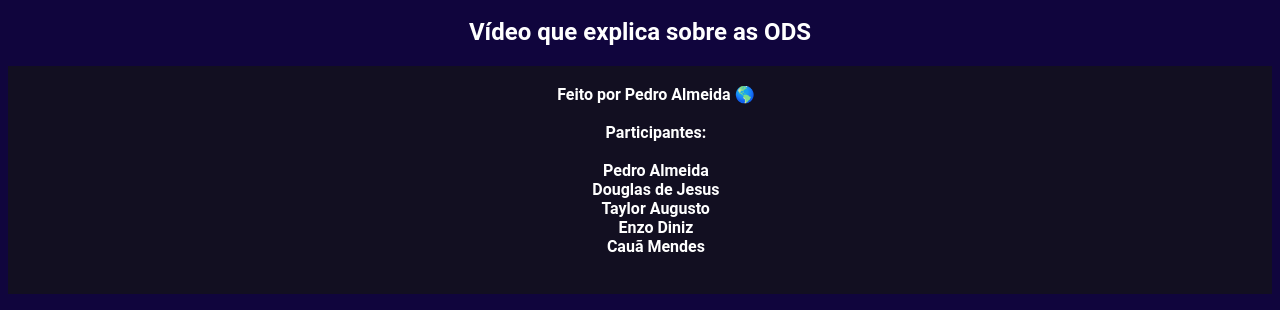
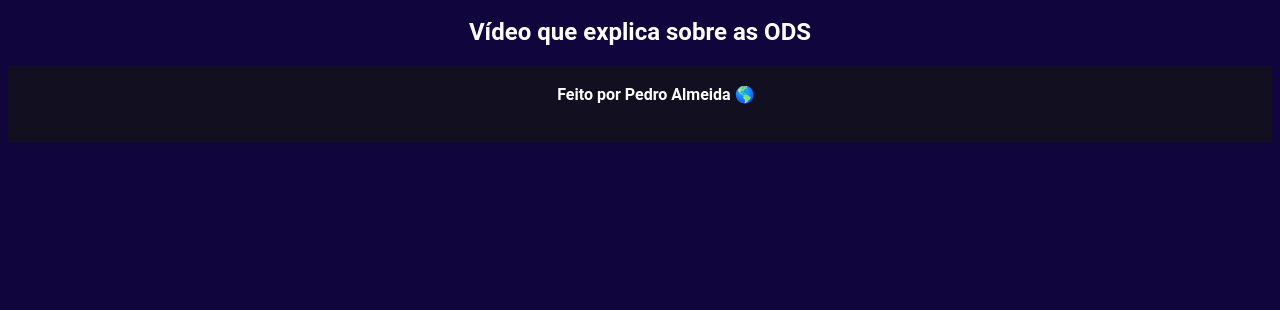
Before and after one commit to Pedrin77-palmeirense/Trabalho-de-biologia, a plain HTML site: page ODS.html in a window 1280 px wide. Shown: the part 3345-3655 px from the top of the page. After the commit the page ends 3503 px from the top, so only its background shows below. Drawn offline with Linux system fonts and the light colour scheme.

```diff
--- a/ODS.html
+++ b/ODS.html
@@ -73,14 +73,6 @@
         <pre>
         <b>
         Feito por Pedro Almeida &#x1F30E
-
-        Participantes:
-
-        Pedro Almeida
-        Douglas de Jesus
-        Taylor Augusto
-        Enzo Diniz
-        Cauã Mendes
         </b>
         </pre>
 </footer>
```
